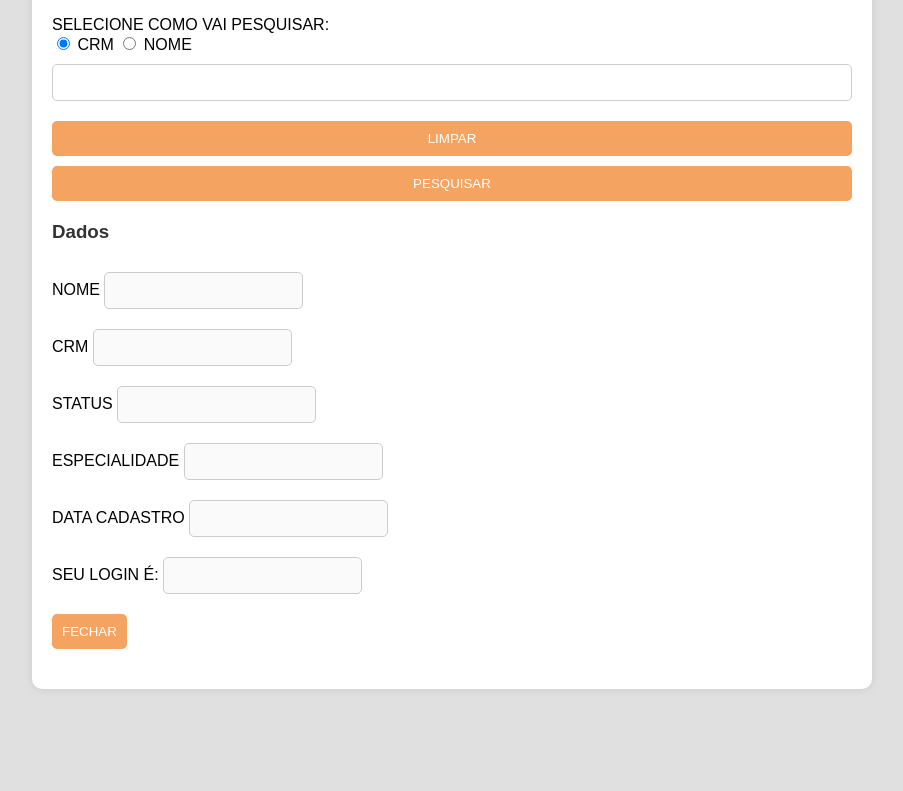
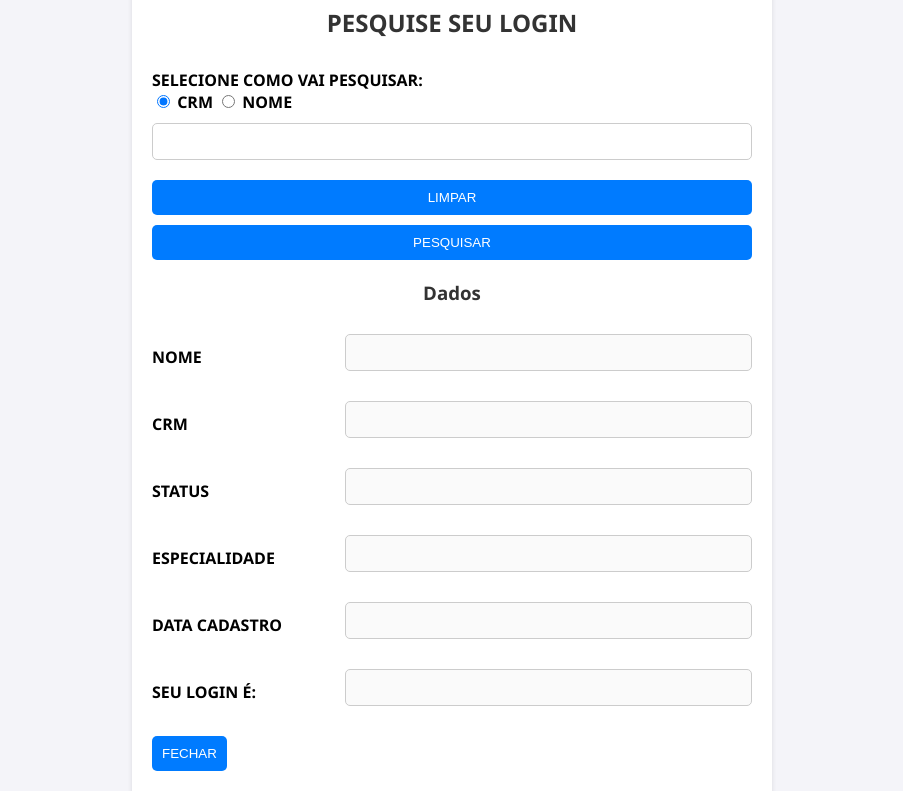
Before and after one commit to lucolicos/PI1, a plain HTML site: page index.html in a window 1280 px wide. Shown: the part 150-941 px from the top of the page, without its empty margins (188-1091 px from the left). Before the commit the page ends 847 px from the top, so only its background shows below. Drawn offline with Linux system fonts and the light colour scheme.

Commit message:
Update style.css

```diff
--- a/css/style.css
+++ b/css/style.css
@@ -1,19 +1,22 @@
 body {
-    font-family: Arial, sans-serif;
-    background-color: #e0e0e0;
+    font-family: 'Segoe UI', Tahoma, Geneva, Verdana, sans-serif;
+    background-color: #f4f4f9;
+    margin: 0;
+    padding: 0;
 }
 
 .container {
-    max-width: 800px;
-    margin: 0 auto;
+    max-width: 600px;
+    margin: 50px auto;
     padding: 20px;
     background-color: #fff;
     border-radius: 10px;
-    box-shadow: 0 0 10px rgba(0, 0, 0, 0.1);
+    box-shadow: 0 2px 5px rgba(0, 0, 0, 0.1);
 }
 
 h1, h2, h3 {
     color: #333;
+    text-align: center;
 }
 
 .consulta, .informacoes {
@@ -27,6 +30,7 @@ form {
 
 label {
     margin-top: 10px;
+    font-weight: bold;
 }
 
 input[type="text"] {
@@ -39,7 +43,7 @@ input[type="text"] {
 button {
     padding: 10px;
     margin-top: 10px;
-    background-color: #f4a460;
+    background-color: #007bff;
     border: none;
     border-radius: 5px;
     color: #fff;
@@ -47,10 +51,29 @@ button {
 }
 
 button:hover {
-    background-color: #d2691e;
+    background-color: #0056b3;
 }
 
 .mensagem-erro {
     color: red;
     font-weight: bold;
+    text-align: center;
 }
+
+.informacoes div {
+    display: flex;
+    justify-content: space-between;
+    align-items: center;
+    margin-bottom: 10px;
+}
+
+.informacoes label {
+    flex: 1;
+    text-align: left;
+}
+
+.informacoes input[type="text"] {
+    flex: 2;
+    text-align: right;
+    padding: 10px;
+}
```
